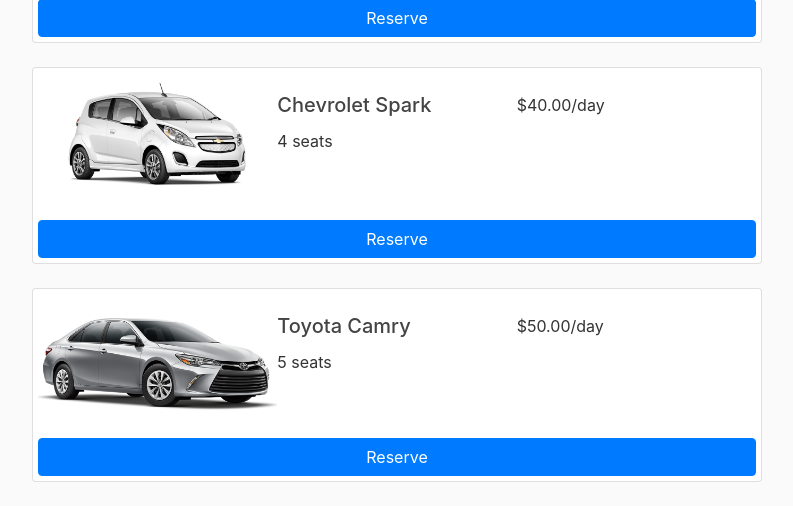
After one commit to MartinGranados/car-rental-system, a Django app: template reservations/templates/reservations/filtered.html in a window 1280 px wide. The commit adds this page. Shown: the part 4148-4654 px from the top of the page, without its empty margins (53-846 px from the left). Run offline with Django 3.2, Linux system fonts and the light colour scheme; the template is opened without the code that fills it: values that come from a table or form of the project are taken from there, others are empty; data comes from the database, SQL or seed files in the repository; both versions use the stored data as it was after the commit; some libraries are stand-ins or nearby versions.

Commit message:
further fixes

```diff
--- /dev/null
+++ b/reservations/templates/reservations/filtered.html
@@ -0,0 +1,32 @@
+<!-- Uses base.html as a base and adds to that base. -->
+{% extends "reservations/base.html" %}
+{% block title %}My Page Title{% endblock title %}
+<!-- anything between block content tags is what usually goes between body tags.-->
+{% block content %}
+
+{% for vehicle in vehicles %}
+<div class="card mb-4" style="max-width: 840px; padding: 5px;">
+    <div class="row no-gutters">
+        <div class="col-md-4">
+            <img class="card-img" src="{{ vehicle.image.url }}">
+        </div>
+        <!-- <div class="col-md-8"> -->
+            <div class="card-body col-md-4">
+                <h5 class="card-title" style="text-transform: capitalize;">{{ vehicle }}</h5>
+                <p class="card-text">{{ vehicle.seats }} seats</p>
+            </div>
+            <div class="card-body col-md-4" id="price" onload="total_price();">
+
+                    ${{ vehicle.price_per_day }}/day
+
+            </div>
+        <!-- </div> -->
+    </div>
+    <form method="POST"> {% csrf_token %}
+      <input type="hidden" name="vehicle_id" value="{{ vehicle.id }}">
+      <button class="btn btn-primary btn-block" type="submit" id="submit-reserve">Reserve</button>
+    </form>
+</div>
+{% endfor %}
+
+{% endblock content %}
--- a/reservations/urls.py
+++ b/reservations/urls.py
@@ -18,5 +18,7 @@
 
 urlpatterns = [
     # path('home', views.home, name='main-home'),
-    path('', views.filters, name='main-home')
+    path('', views.filters, name='main-home'),
+    # path('filtered/', views.filtered, name='filtered'),
+    # path('confirm/', views.confirm, name='main-home')
 ]
```
Also changed, not shown: reservations/templates/reservations/confirm.html (added, +27 -0 lines), reservations/templates/reservations/filters.html (+7 -3 lines), reservations/views.py (+73 -5 lines), db.sqlite3.
